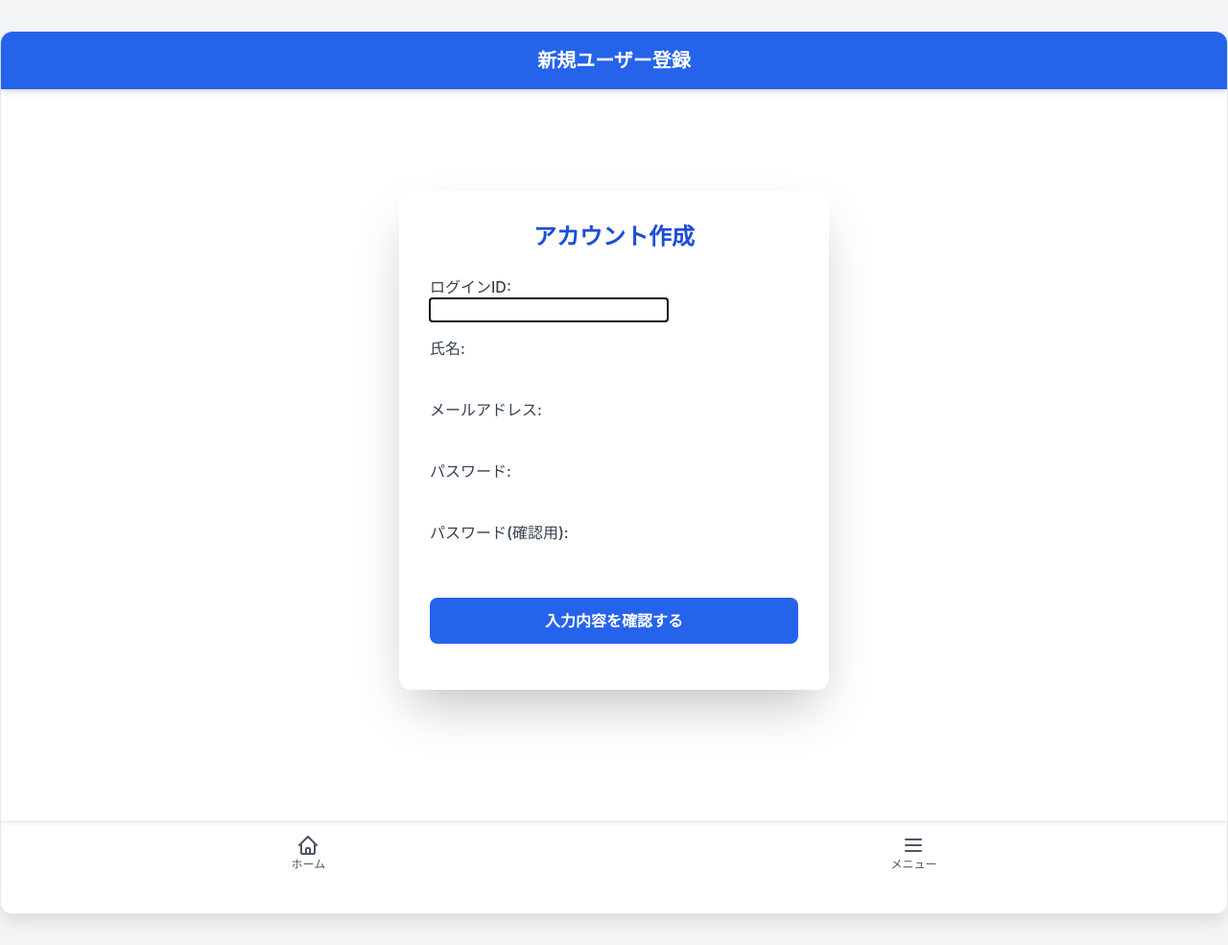
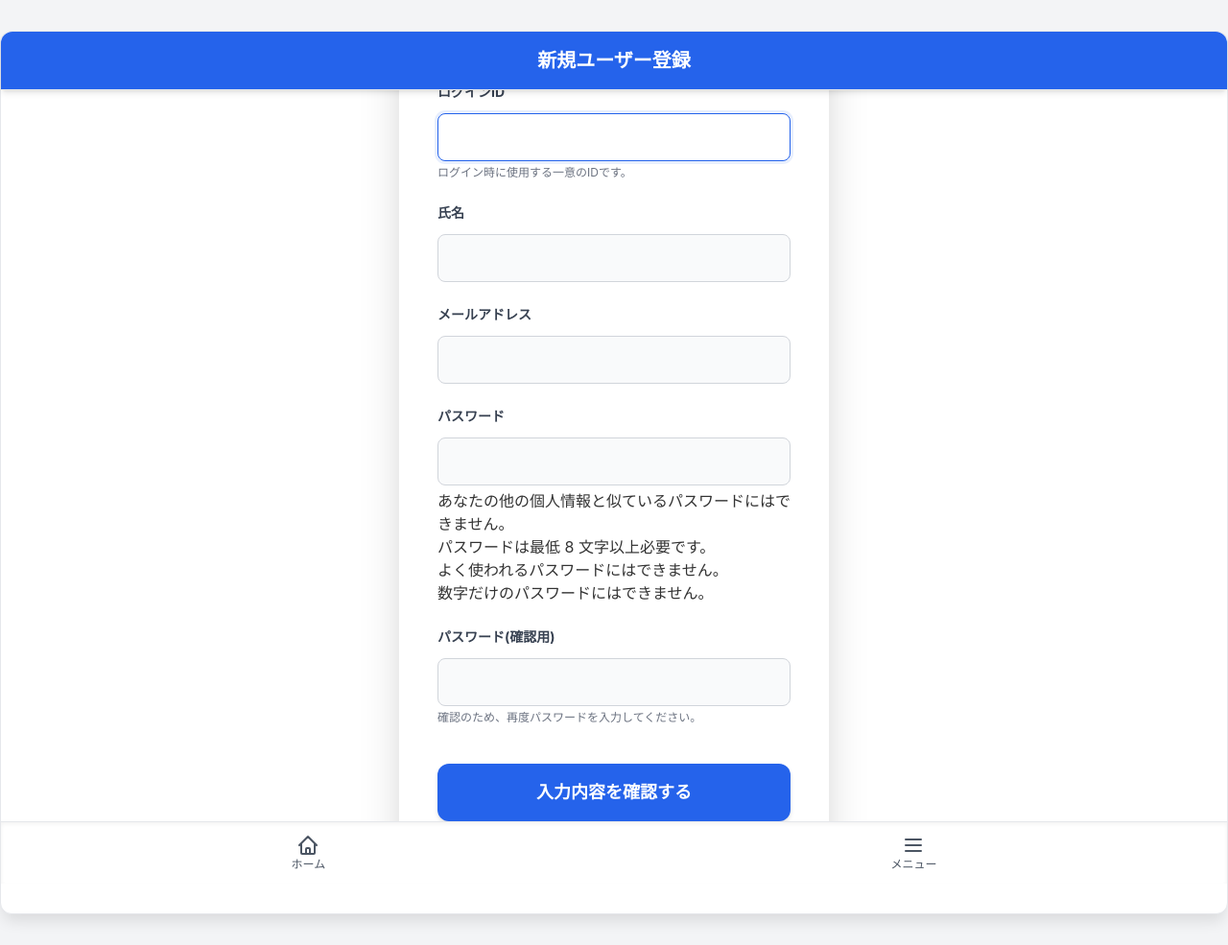
Before and after one commit to iwayashunta/DjangoProject, a Django app: page /signup/ in a window 1280 px wide. Shown: the whole page at 96% size. Run offline with Django 5.2, Linux system fonts and the light colour scheme; some libraries are stand-ins or nearby versions.

Commit message:
ちょっと大きくしました（11/26）

```diff
--- a/Sotsuken_Portable/templates/signup.html
+++ b/Sotsuken_Portable/templates/signup.html
@@ -4,29 +4,72 @@
 {% block header_title %}新規ユーザー登録{% endblock %}
 
 {% block content %}
-<div class="flex flex-col items-center justify-center h-full">
-    <div class="bg-white p-8 rounded-xl shadow-2xl w-full max-w-md">
-        <h2 class="text-2xl font-bold mb-6 text-center text-blue-700">アカウント作成</h2>
+{# 入力欄を一括で綺麗にするためのスタイル定義 #}
+<style>
+    /* フォーム内のすべてのinputタグに対するスタイル */
+    .signup-form input {
+        width: 100%;
+        padding: 0.75rem 1rem; /* 上下左右に余裕を持たせる */
+        font-size: 1rem;
+        border: 1px solid #d1d5db; /* 薄いグレーの枠線 */
+        border-radius: 0.5rem;     /* 角丸 */
+        margin-top: 0.5rem;
+        background-color: #f9fafb; /* ほんのりグレーの背景 */
+        transition: all 0.2s;
+    }
+    /* 入力中のスタイル */
+    .signup-form input:focus {
+        outline: none;
+        border-color: #2563eb;     /* 青い枠線 */
+        background-color: #ffffff; /* 白背景 */
+        box-shadow: 0 0 0 3px rgba(37, 99, 235, 0.1); /* 青いぼかし */
+    }
+</style>
 
-        <form method="post">
+<div class="flex flex-col items-center justify-center h-full py-10"> {# 上下に余白を追加 #}
+    {# max-w-md (幅) を維持しつつ、py-10 px-8 で内部の余白を大きく設定 #}
+    <div class="bg-white px-10 py-12 rounded-2xl shadow-2xl w-full max-w-md">
+
+        <h2 class="text-3xl font-bold mb-8 text-center text-blue-700 tracking-wide">アカウント作成</h2>
+
+        {# クラス名 signup-form を追加してCSSを適用 #}
+        <form method="post" class="signup-form space-y-6"> {# space-y-6 で項目間の縦幅を広げる #}
             {% csrf_token %}
 
-            {# フォームの各項目をループで表示 #}
             {% for field in form %}
-            <div class="mb-4">
-                <label class="block text-gray-700 font-medium">{{ field.label_tag }}</label>
+            <div>
+                <label class="block text-gray-700 font-bold text-sm mb-1">
+                    {{ field.label }}
+                </label>
+
                 {{ field }}
+
+                {# ヘルプテキスト（パスワードの要件など）があれば表示 #}
+                {% if field.help_text %}
+                    <p class="text-xs text-gray-500 mt-1">{{ field.help_text|safe }}</p>
+                {% endif %}
+
                 {# エラーがあれば表示 #}
                 {% if field.errors %}
-                    <p class="text-red-500 text-sm mt-1">{{ field.errors.as_text }}</p>
+                    <div class="text-red-500 text-sm mt-1 font-semibold">
+                        {{ field.errors.as_text }}
+                    </div>
                 {% endif %}
             </div>
             {% endfor %}
 
-            <button type="submit" class="w-full mt-4 bg-blue-600 text-white p-3 rounded-lg hover:bg-blue-700 font-semibold">
-                入力内容を確認する
-            </button>
+            <div class="pt-4"> {# ボタンの上に少し余白を追加 #}
+                <button type="submit" class="w-full bg-blue-600 text-white p-4 rounded-xl hover:bg-blue-700 transition-colors font-bold text-lg shadow-md">
+                    入力内容を確認する
+                </button>
+            </div>
         </form>
+
+        <div class="mt-6 text-center">
+            <a href="{% url 'Sotsuken_Portable:login' %}" class="text-sm text-gray-500 hover:text-blue-600 hover:underline">
+                ログイン画面に戻る
+            </a>
+        </div>
     </div>
 </div>
 {% endblock %}
```
